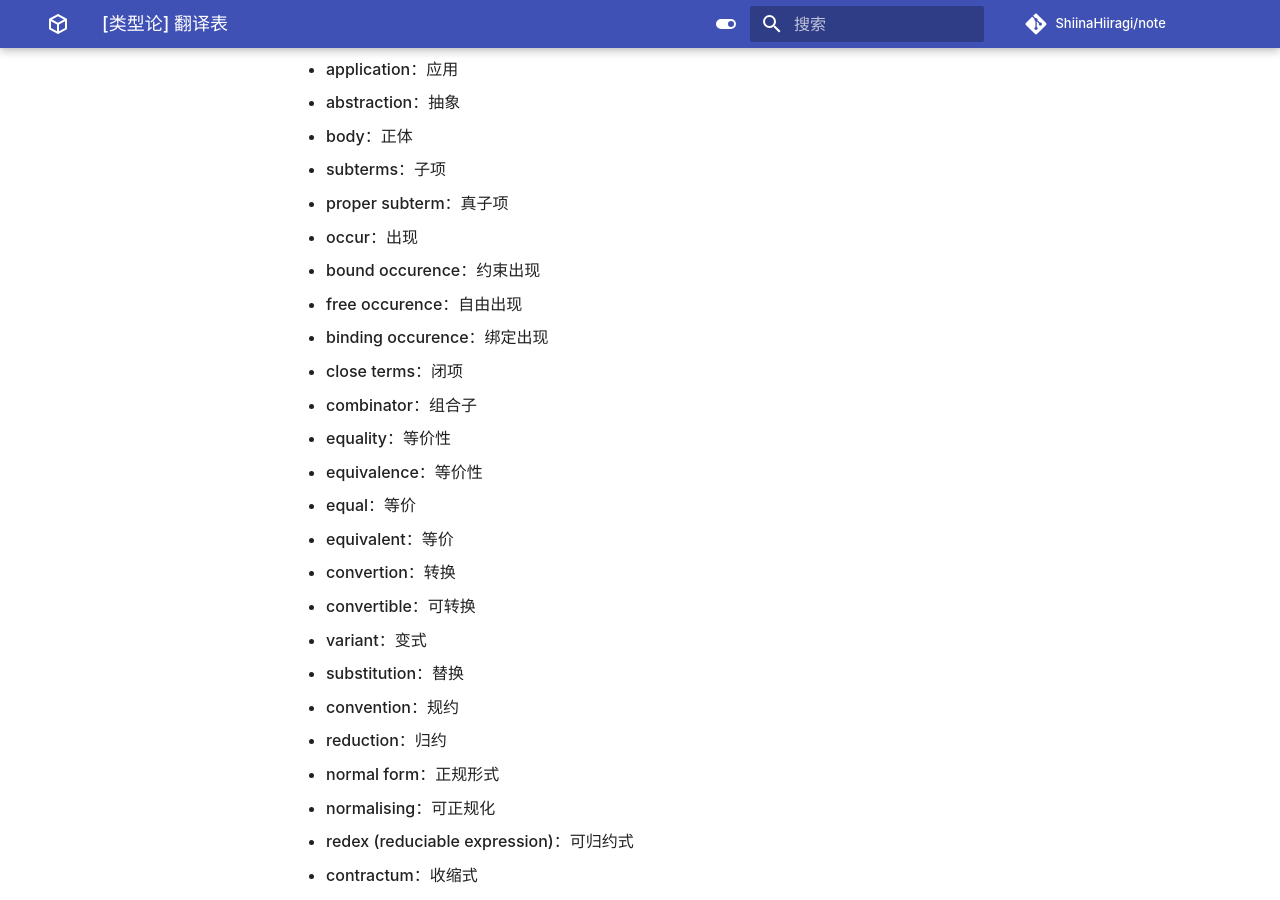
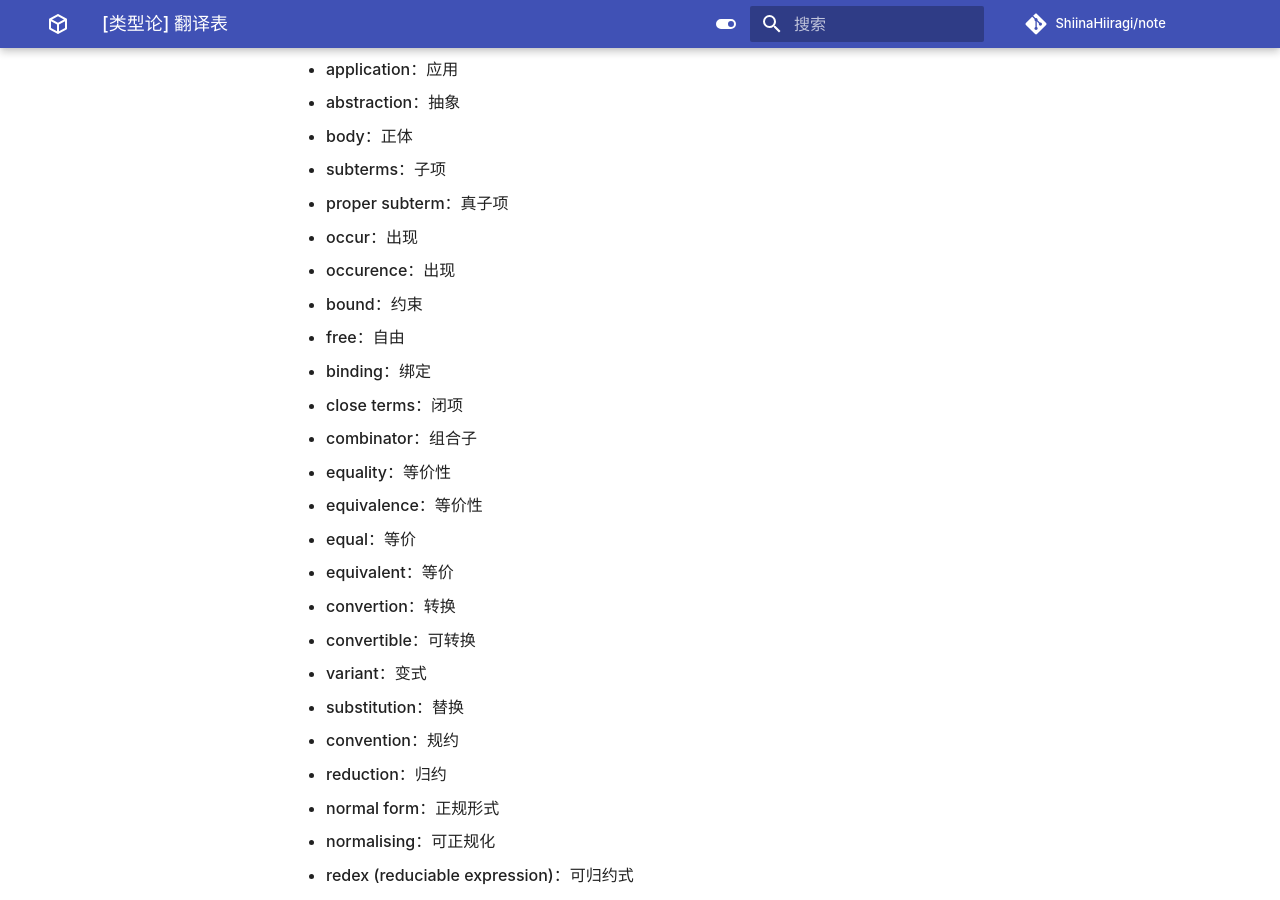
Before and after one commit to ShiinaHiiragi/note, an MkDocs documentation site: the page built from docs/lang/type/trans.md, in a window 1280 px wide and 900 px high, scrolled down 422 px. Built offline with MkDocs 1.6.1 and Material for MkDocs 9.7.7, drawn with Linux system fonts in a browser that asks for light colours; comment, search, counter and statistics services are not loaded.

Commit message:
stage for 16：00

```diff
--- a/docs/lang/type/trans.md
+++ b/docs/lang/type/trans.md
@@ -13,9 +13,10 @@
 - subterms：子项
 - proper subterm：真子项
 - occur：出现
-- bound occurence：约束出现
-- free occurence：自由出现
-- binding occurence：绑定出现
+- occurence：出现
+- bound：约束
+- free：自由
+- binding：绑定
 - close terms：闭项
 - combinator：组合子
 - equality：等价性
```
